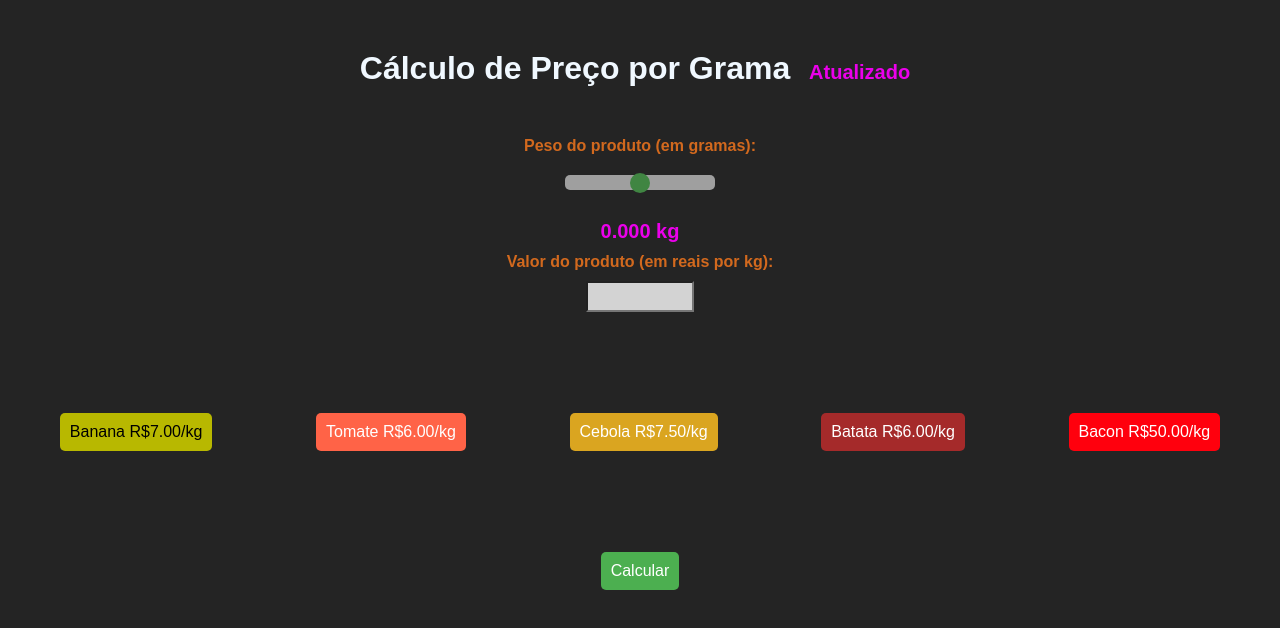
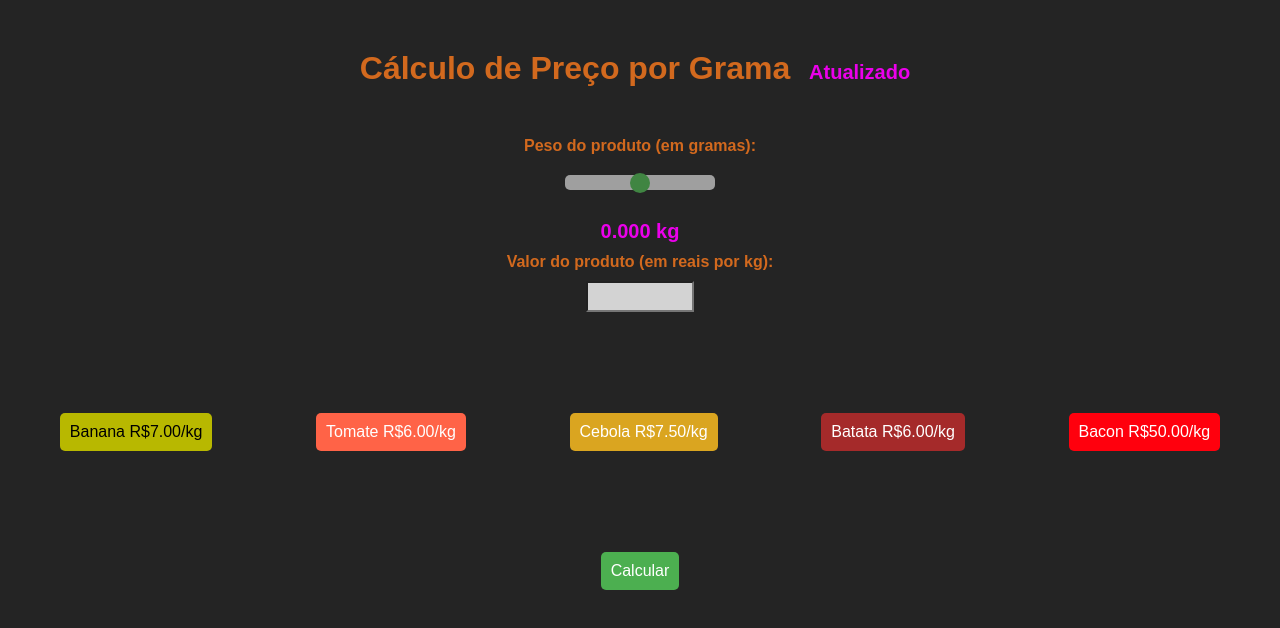
Before and after one commit to dionatan03/valor_por_quilo, a plain HTML site: page index.html in a window 1280 px wide. Drawn offline with Linux system fonts and the light colour scheme.

Commit message:
Update index.html
texto h1 cor chocolate.

```diff
--- a/index.html
+++ b/index.html
@@ -14,7 +14,7 @@
             h1 {
                 text-align: center;
                 margin-top: 50px;
-                color: aliceblue;
+                color: chocolate;
             }
 
             form {
```
